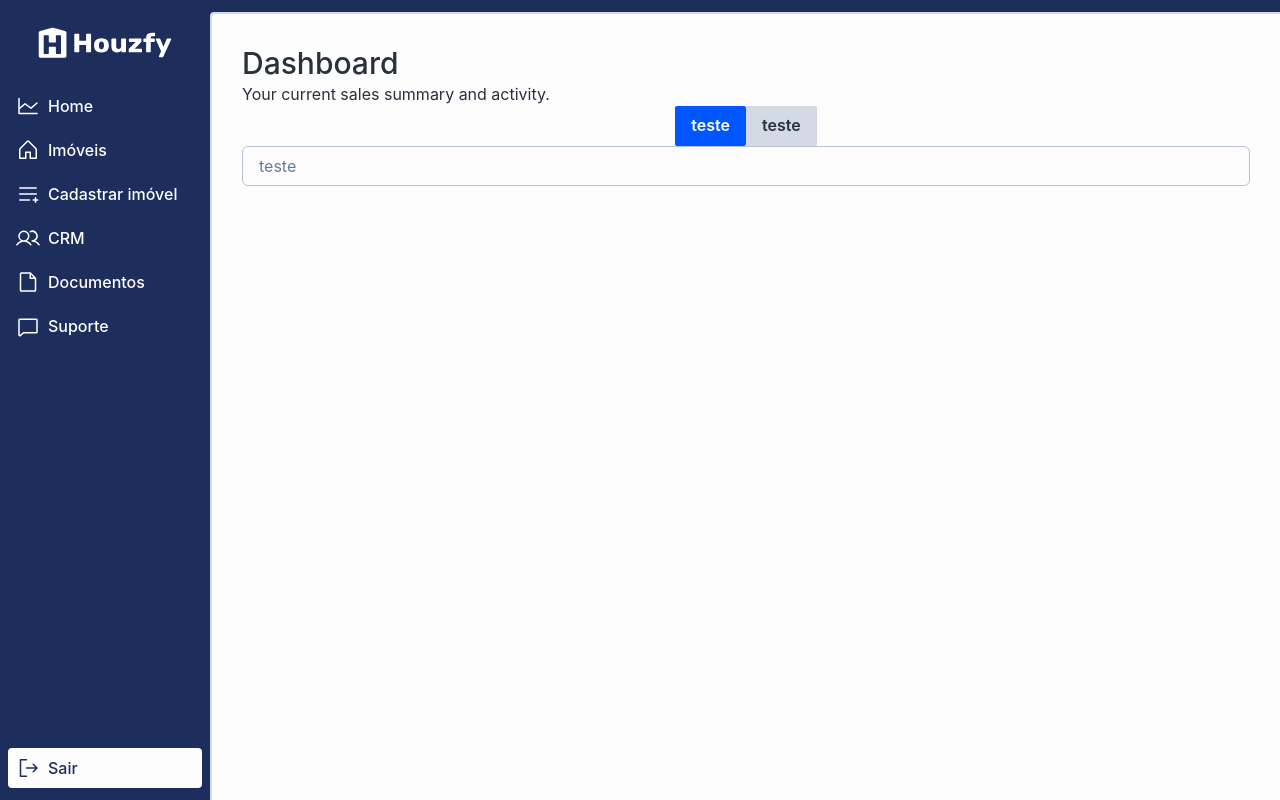
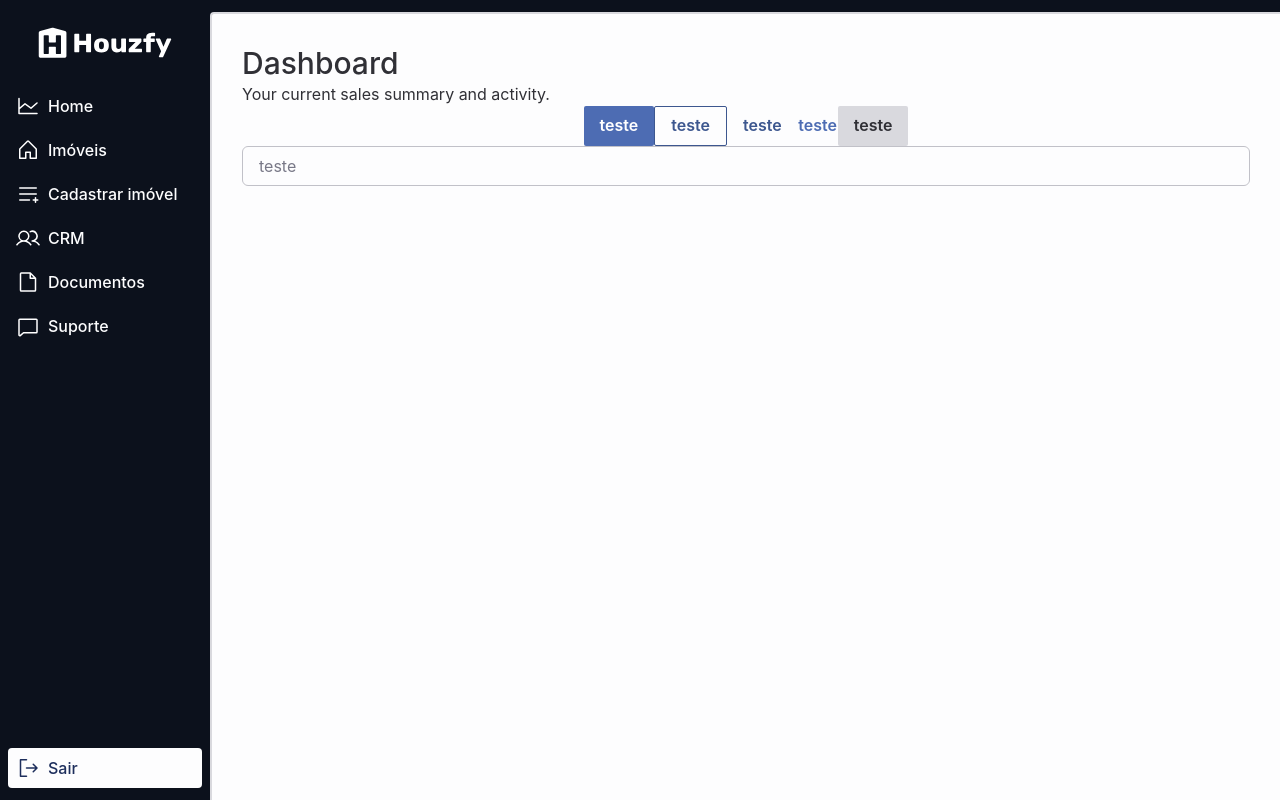
Before and after one commit to theogandara/houzfy-dashboard, a React (Create React App) app: page / in a window 1280 px wide. Built offline with nearby package versions, Linux system fonts and the light colour scheme.

Commit message:
Feat: login and signup refactor

```diff
--- a/src/components/Sidebar/Sidebar.tsx
+++ b/src/components/Sidebar/Sidebar.tsx
@@ -64,11 +64,49 @@ export const Sidebar = ({ routes }: SidebarProps) => {
             </Flex>
           </Link>
         ))}
+
+        <Flex display={{ tablet: "none" }} w="full" flexDir="column">
+          <Link to="/entrar">
+            <Flex
+              cursor="pointer"
+              justifyContent="space-between"
+              borderRadius="4px"
+              bg="background.primary"
+              w="100%"
+              h="40px"
+              alignItems="center"
+              p="8px"
+              gap="8px"
+              color="text.primary"
+            >
+              <Flex w="24px" justify="center">
+                <SignOut color="#1D2E5C" size={24} />
+              </Flex>
+
+              <Text
+                display={{ mobile: "none", tablet: "block" }}
+                w="full"
+                fontWeight="500"
+                whiteSpace="nowrap"
+                color="text.secondary"
+              >
+                Sair
+              </Text>
+            </Flex>
+          </Link>
+        </Flex>
       </Flex>
 
       <Spacer />
 
-      <Flex w="full" flexDir="column" px="8px" mb="12px" gap="4px">
+      <Flex
+        display={{ mobile: "none", tablet: "flex" }}
+        w="full"
+        flexDir="column"
+        px="8px"
+        mb="12px"
+        gap="4px"
+      >
         <Link to="/entrar">
           <Flex
             cursor="pointer"
--- a/src/layouts/LayoutForm.tsx
+++ b/src/layouts/LayoutForm.tsx
@@ -19,7 +19,7 @@ export const LayoutForm = ({ children }: LayoutFormProps) => {
         direction="column"
         minH="full"
         justify="center"
-        pt="80px"
+        pt="10vh"
         gap="24px"
         px="12px"
         mx="auto"
--- a/src/pages/Dashboard.tsx
+++ b/src/pages/Dashboard.tsx
@@ -9,6 +9,16 @@ export const Dashboard = () => {
       <Subtitle>Your current sales summary and activity.</Subtitle>
       <Box textAlign="center" fontSize="xl">
         <Button colorScheme="blue">teste</Button>
+        <Button colorScheme="blue" variant="outline">
+          teste
+        </Button>
+        <Button colorScheme="blue" variant="ghost">
+          teste
+        </Button>
+        <Button colorScheme="blue" variant="link">
+          teste
+        </Button>
+
         <Button colorScheme="gray">teste</Button>
 
         <Input placeholder="teste" />
--- a/src/pages/Login.tsx
+++ b/src/pages/Login.tsx
@@ -1,28 +1,48 @@
 import { Button, Flex, Input } from "@chakra-ui/react";
 import { Title, Subtitle, Label } from "../components/Texts/Texts";
 import LayoutForm from "../layouts/LayoutForm";
+import { Link } from "react-router-dom";
 
 export const Login = () => {
   return (
     <LayoutForm>
-      <Flex flexDir="column" w={{ mobile: "100%", tablet: "450px" }} gap="24px">
+      <Flex flexDir="column" w={{ mobile: "100%", tablet: "550px" }} gap="24px">
         <Flex flexDir="column" gap="4px">
-          <Title>Login</Title>
-          <Subtitle>Welcome back! Please enter your details.</Subtitle>
+          <Title>Entrar</Title>
+          <Subtitle>Olá, seja bem vindo de volta! Faça seu login.</Subtitle>
         </Flex>
 
         <Flex flexDir="column" gap="12px">
           <Flex flexDir="column" gap="8px">
-            <Label>Email</Label>
-            <Input placeholder="Enter your email" />
+            <Label>Insira seu email</Label>
+            <Input placeholder="Email" />
           </Flex>
 
           <Flex flexDir="column" gap="8px">
-            <Label>Senha</Label>
-            <Input placeholder="••••••••" />
+            <Label>Insira sua senha</Label>
+            <Input type="password" placeholder="••••••••" />
           </Flex>
         </Flex>
-        <Button colorScheme="blue">Sign in</Button>
+        <Button colorScheme="blue">Entrar</Button>
+
+        <Flex
+          flexDir={{ mobile: "column", tablet: "row" }}
+          gap="12px"
+          textAlign="center"
+          justifyContent="space-between"
+        >
+          <Link to="/cadastro">
+            <Button colorScheme="blue" variant="link">
+              Não tem uma conta? Faça seu cadastro
+            </Button>
+          </Link>
+
+          <Link to="/entrar">
+            <Button colorScheme="gray" variant="link">
+              Esqueci minha senha
+            </Button>
+          </Link>
+        </Flex>
       </Flex>
     </LayoutForm>
   );
--- a/src/pages/Signup.tsx
+++ b/src/pages/Signup.tsx
@@ -1,6 +1,7 @@
 import { Button, Flex, Input } from "@chakra-ui/react";
 import { Title, Subtitle, Label } from "../components/Texts/Texts";
 import LayoutForm from "../layouts/LayoutForm";
+import { Link } from "react-router-dom";
 
 export const Signup = () => {
   return (
@@ -8,28 +9,36 @@ export const Signup = () => {
       <Flex flexDir="column" w={{ mobile: "100%", tablet: "650px" }} gap="16px">
         <Flex flexDir="column" gap="4px">
           <Title>Cadastro</Title>
-          <Subtitle>Welcome back! Please enter your details.</Subtitle>
+          <Subtitle>Preencha os campos abaixo para criar sua conta.</Subtitle>
         </Flex>
 
         <Flex flexDir="column" gap="12px">
           <Flex flexDir="column" gap="8px">
-            <Label>Email</Label>
-            <Input placeholder="Enter your email" />
+            <Label>Insira seu melhor email</Label>
+            <Input type="email" placeholder="Digite seu email" />
           </Flex>
 
           <Flex flexDir={{ mobile: "column", desktop: "row" }} gap="8px">
             <Flex flexDir="column" gap="8px" w="full">
-              <Label>Senha</Label>
-              <Input placeholder="••••••••" />
+              <Label>Insira uma senha forte</Label>
+              <Input type="password" placeholder="••••••••" />
             </Flex>
 
             <Flex flexDir="column" gap="8px" w="full">
-              <Label>Senha</Label>
-              <Input placeholder="••••••••" />
+              <Label>Confirme sua senha</Label>
+              <Input type="password" placeholder="••••••••" />
             </Flex>
           </Flex>
         </Flex>
-        <Button colorScheme="blue">Sign in</Button>
+        <Button colorScheme="blue">Cadastrar</Button>
+
+        <Flex textAlign="center">
+          <Link to="/entrar" style={{ width: "100%" }}>
+            <Button w="full" colorScheme="blue" variant="link">
+              Já tem uma conta? Faça login
+            </Button>
+          </Link>
+        </Flex>
       </Flex>
     </LayoutForm>
   );
--- a/src/theme.ts
+++ b/src/theme.ts
@@ -15,28 +15,28 @@ export const theme = extendTheme({
   },
   colors: {
     blue: {
-      "50": "#E5EEFF",
-      "100": "#B8D0FF",
-      "200": "#8AB2FF",
-      "300": "#5C93FF",
-      "400": "#2E75FF",
-      "500": "#0057FF",
-      "600": "#0046CC",
-      "700": "#003499",
-      "800": "#002366",
-      "900": "#001133",
+      "50": "#EDF0F7",
+      "100": "#CDD6EA",
+      "200": "#ADBCDC",
+      "300": "#8DA1CE",
+      "400": "#6D87C0",
+      "500": "#4D6CB3",
+      "600": "#3D578F",
+      "700": "#2E416B",
+      "800": "#1F2B47",
+      "900": "#0F1624",
     },
     gray: {
-      "50": "#F0F2F5",
-      "100": "#D4DAE3",
-      "200": "#B8C2D0",
-      "300": "#9DABBE",
-      "400": "#8193AC",
-      "500": "#667B99",
-      "600": "#51627B",
-      "700": "#3D4A5C",
-      "800": "#29313D",
-      "900": "#14191F",
+      "50": "#F1F1F3",
+      "100": "#D9D9DE",
+      "200": "#C1C1C8",
+      "300": "#A8A8B3",
+      "400": "#90909D",
+      "500": "#787887",
+      "600": "#60606C",
+      "700": "#484851",
+      "800": "#303036",
+      "900": "#18181B",
     },
     hover: {
       primary: "#395BC790",
@@ -44,7 +44,7 @@ export const theme = extendTheme({
     },
     background: {
       primary: "#FDFDFE",
-      secondary: "#1D2E5C",
+      secondary: "#0C111C",
     },
     text: {
       primary: "#FDFDFE",
```
